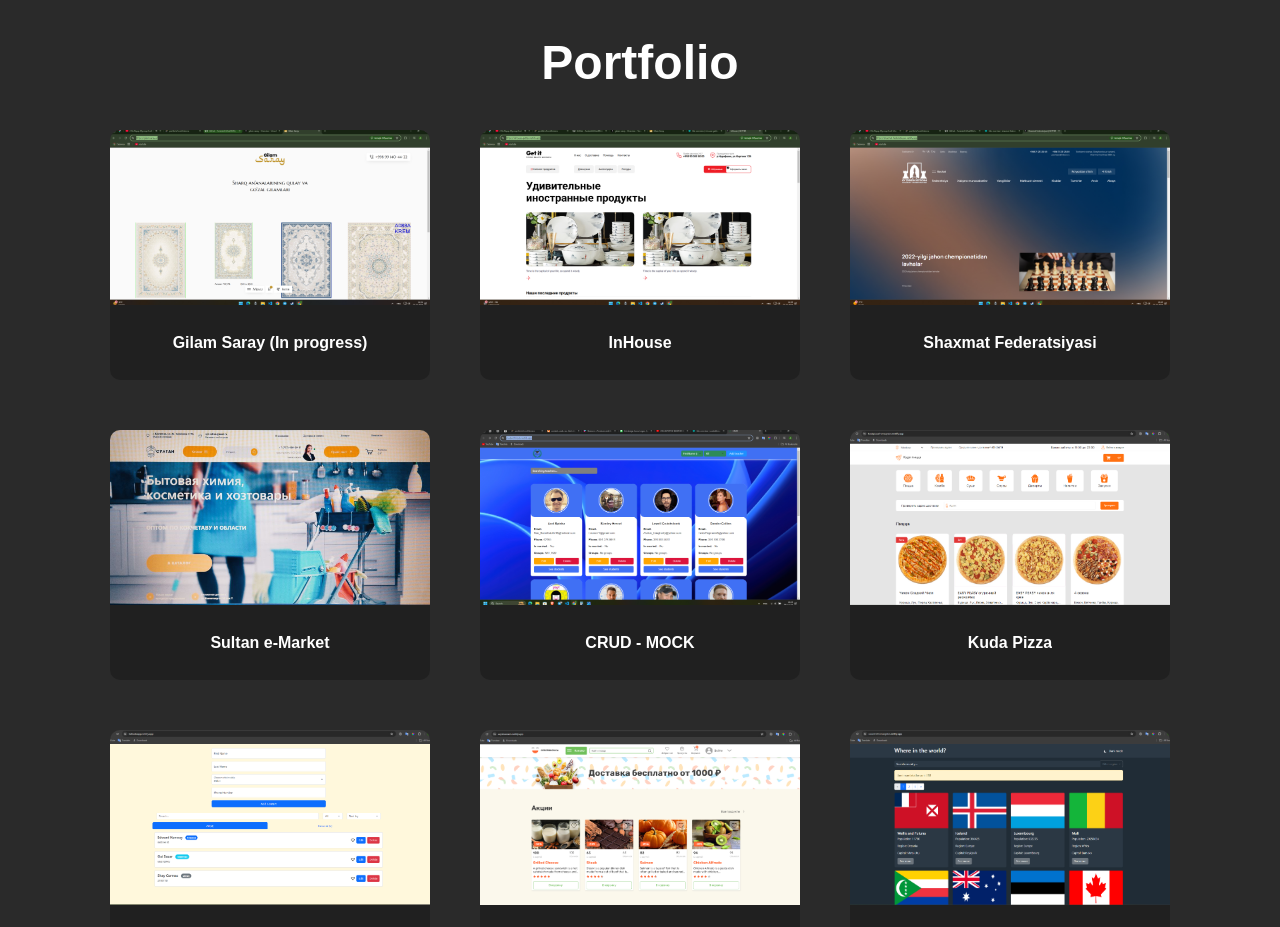
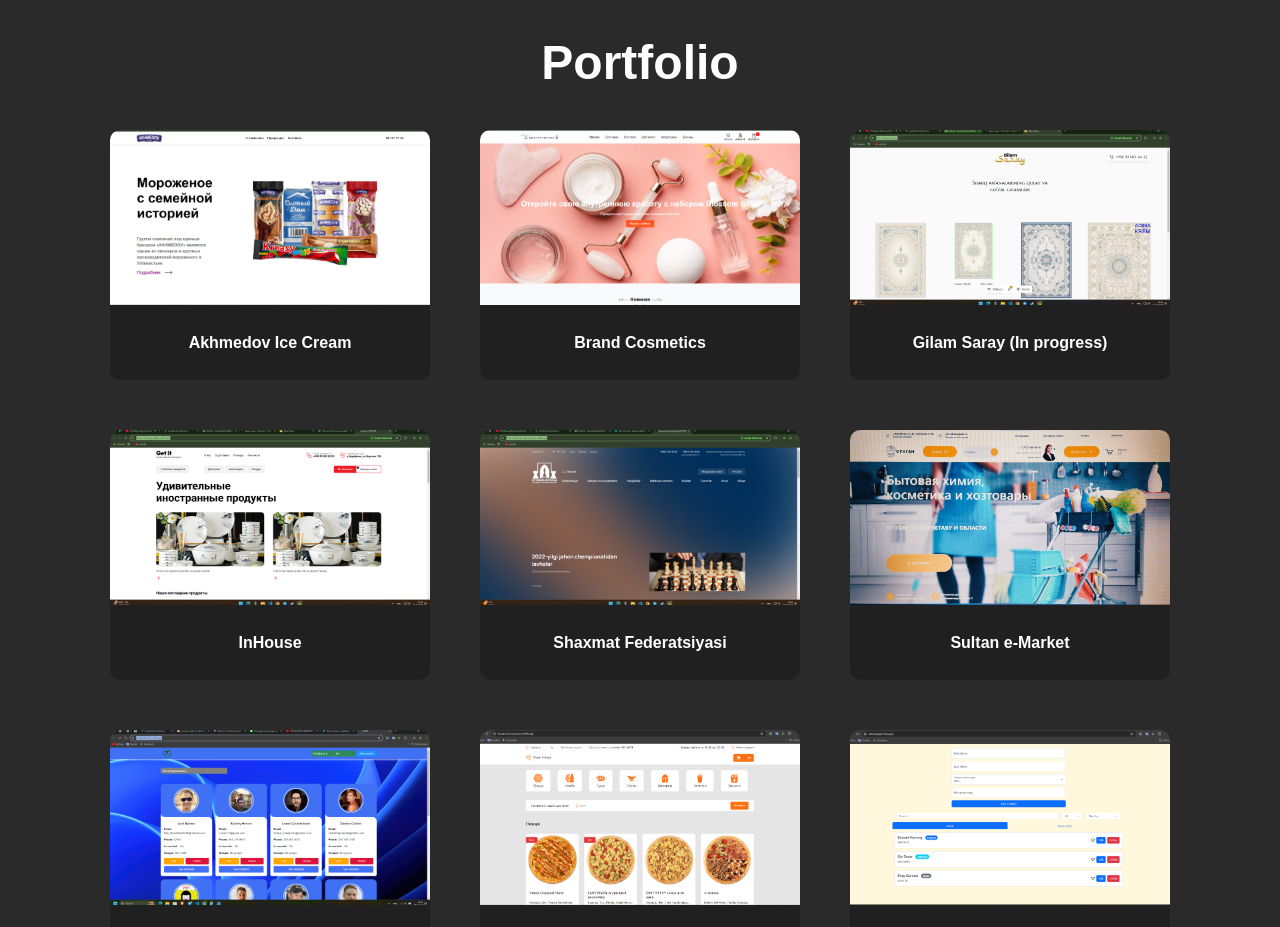
Before and after one commit to AzizbekGitHub99/My-portfolio, a React (Create React App) app: page / in a window 1280 px wide. Shown: the part 1860-2787 px from the top of the page. Built offline with nearby package versions, Linux system fonts and the light colour scheme.

Commit message:
yengi saytla

```diff
--- a/src/constants/index.js
+++ b/src/constants/index.js
@@ -75,6 +75,22 @@ const mySkills = [
 const myWorks = [
   {
     id: 1,
+    name: "Akhmedov Ice Cream",
+    url: "https://akmedov.uz/",
+    image: "../images/akmedov.png",
+    gurl: "https://github.com/userFrontend/ice_cream",
+    backend: true,
+  },
+  {
+    id: 2,
+    name: "Brand Cosmetics",
+    url: "https://online-market-hazel.vercel.app/",
+    image: "../images/brand-cosmetics.png",
+    gurl: "https://github.com/userFrontend/online_market",
+    backend: true,
+  },
+  {
+    id: 3,
     name: "Gilam Saray",
     url: "https://gilamsaray.uz/",
     image: "../images/gilamsaray.png",
@@ -82,7 +98,7 @@ const myWorks = [
     backend: false,
   },
   {
-    id: 2,
+    id: 4,
     name: "InHouse",
     url: "https://inhouse-getter.netlify.app/",
     image: "../images/inhouse.png",
@@ -90,7 +106,7 @@ const myWorks = [
     backend: true,
   },
   {
-    id: 3,
+    id: 5,
     name: "Shaxmat Federatsiyasi",
     url: "https://shaxmat-federatsiyasi.netlify.app/",
     image: "../images/shaxmat.png",
@@ -98,7 +114,7 @@ const myWorks = [
     backend: true,
   },
   {
-    id: 4,
+    id: 6,
     name: "Sultan e-Market",
     url: "https://sultan-clone.netlify.app/",
     image: "../images/sultan.jpg",
@@ -106,7 +122,7 @@ const myWorks = [
     backend: true,
   },
   {
-    id: 5,
+    id: 7,
     name: "CRUD - MOCK",
     url: "https://crudwithmock.netlify.app/",
     image: "../images/crud-mock.png",
@@ -114,7 +130,7 @@ const myWorks = [
     backend: true,
   },
   {
-    id: 6,
+    id: 8,
     name: "Kuda Pizza",
     url: "https://kudapizzafromazyzbe.netlify.app/",
     image: "../images/kuda-pizza.png",
@@ -122,7 +138,7 @@ const myWorks = [
     backend: true,
   },
   {
-    id: 7,
+    id: 9,
     name: "Full ToDo App",
     url: "https://fulltodoapp.netlify.app/",
     image: "../images/todo.png",
@@ -130,7 +146,7 @@ const myWorks = [
     backend: true,
   },
   {
-    id: 8,
+    id: 10,
     name: "Serveryanochka",
     url: "https://azyzbeexam.netlify.app/",
     image: "../images/serveryanochka.png",
@@ -138,7 +154,7 @@ const myWorks = [
     backend: true,
   },
   {
-    id: 9,
+    id: 11,
     name: "Countries",
     url: "https://countriefromazyzbe.netlify.app/",
     image: "../images/countries.png",
@@ -146,7 +162,7 @@ const myWorks = [
     backend: true,
   },
   {
-    id: 10,
+    id: 12,
     name: "Phone (Click Power on)",
     url: "https://phonefromazyzbe.netlify.app/",
     image: "../images/phone.png",
@@ -154,7 +170,7 @@ const myWorks = [
     backend: true,
   },
   {
-    id: 11,
+    id: 13,
     name: "Pokemon",
     url: "https://pokemonsfromazyzbe.netlify.app/",
     image: "../images/pokemon.png",
@@ -162,7 +178,7 @@ const myWorks = [
     backend: true,
   },
   {
-    id: 12,
+    id: 14,
     name: "Drag and Drop",
     url: "https://draganddropfromazizbe.netlify.app/",
     image: "../images/dnd.png",
@@ -170,7 +186,7 @@ const myWorks = [
     backend: true,
   },
   {
-    id: 13,
+    id: 15,
     name: "Weather App",
     url: "https://weatherappfromazizbe.netlify.app/",
     image: "../images/weather.jpg",
@@ -178,7 +194,7 @@ const myWorks = [
     backend: true,
   },
   {
-    id: 14,
+    id: 16,
     name: "Blog App",
     url: "http://azizbek-dev.uz/",
     image: "../images/blog.png",
```
Also changed, not shown: public/images/akmedov.png (added), public/images/brand-cosmetics.png (added).
